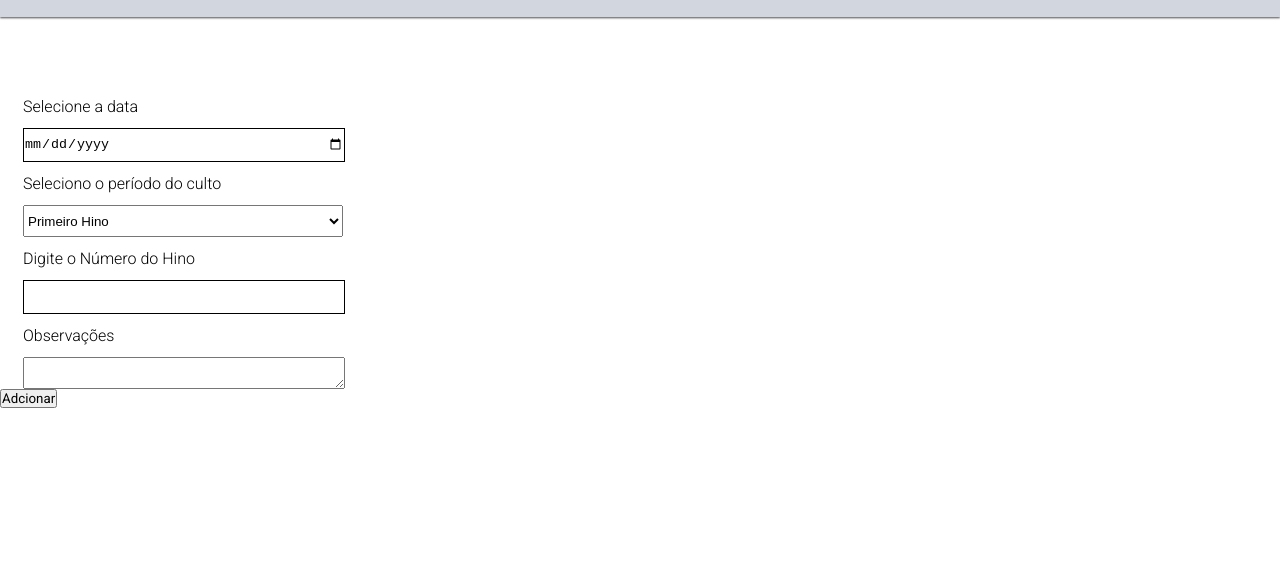
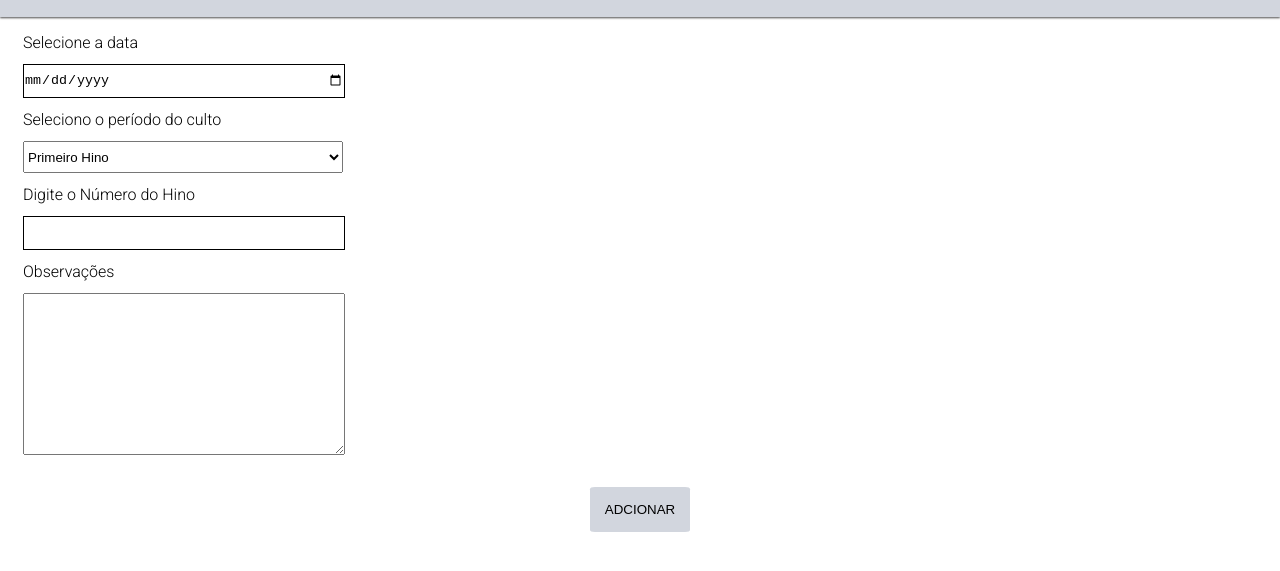
Before and after one commit to Alfredo-web-developer/cantar-e-contar, a plain HTML site: page cantar_e_contar/page_hino.html in a window 1280 px wide. Shown: the part 87-658 px from the top of the page. Drawn offline with Linux system fonts and the light colour scheme; files that its build step writes are made by us from their sources.

Commit message:
Adjusted CSS

```diff
--- a/cantar_e_contar/page_hino.css
+++ b/cantar_e_contar/page_hino.css
@@ -38,7 +38,7 @@ body {
 }
 
 .form {
-  margin-top: 5rem;
+  margin-top: 1rem;
   width: 23rem;
 
   display: flex;
@@ -64,8 +64,27 @@ input {
   border: solid black 1px;
 }
 
+textarea {
+  height: 10rem;
+}
+
 .roboto-regular {
   font-family: "Roboto", sans-serif;
   font-weight: 400;
   font-style: normal;
 }
+
+.btn-section {
+  margin-top: 2rem;
+  display: flex;
+  flex-direction: column;
+  align-items: center;
+}
+
+.btn {
+  background-color: var(--cinza);
+  padding: 15px;
+  text-transform: uppercase;
+  border: none;
+  border-radius: 5% 5%;
+}
--- a/cantar_e_contar/page_hino.html
+++ b/cantar_e_contar/page_hino.html
@@ -40,8 +40,8 @@
         </form>
       </section>
 
-      <section>
-        <button type="submit" class="roboto-regular">Adcionar</button>
+      <section class="btn-section roboto-regular">
+        <button type="submit" class="btn">Adcionar</button>
       </section>
     </main>
 
```
